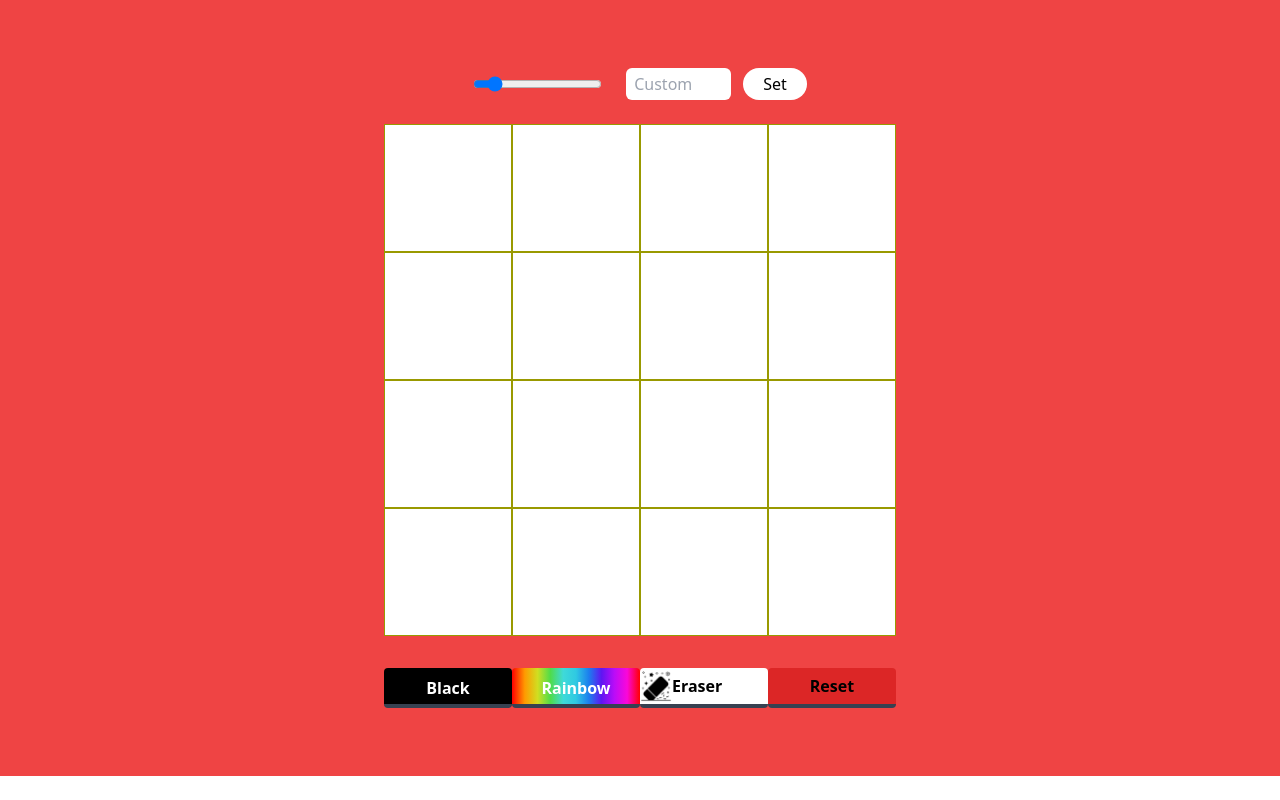
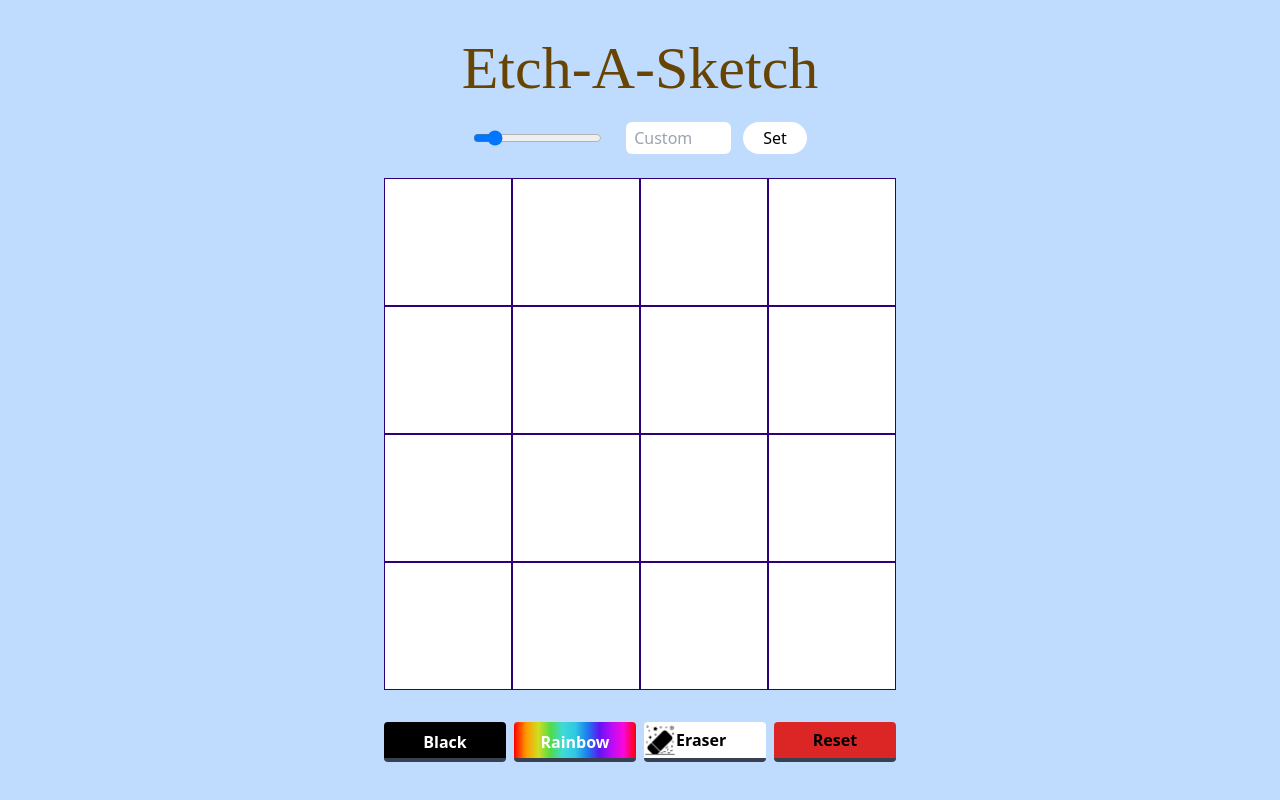
Before and after one commit to Complexlity/etch-a-sketch, a website: page index.html in a window 1280 px wide. Both pictures are taken after a click on the element "Reset". Drawn offline with Linux system fonts and the light colour scheme.

Commit message:
Add colors and header font

```diff
--- a/index.html
+++ b/index.html
@@ -9,7 +9,8 @@
     <script src="main.js" defer></script>
 </head>
 <body>
-    <div class="flex flex-col justify-center items-center bg-red-500 mx-auto w-full h-screen -mt-6 ">
+    <div class="flex flex-col justify-center items-center bg-blue-200 mx-auto w-full min-h-screen">
+      <h1 class="text-6xl">Etch-A-Sketch</h1>
         <div class="flex w-128 justify-center mx-auto space-x-6 my-6">
             <input
             type="range"
@@ -32,7 +33,7 @@
             </form>
         </div>
        <div id="sketch-box" class="flex flex-row flex-wrap bg-white min-w-128 w-128 border-1 border-black mx-auto aspect-square"></div>
-        <div class="option flex w-128 mx-auto justify-between mt-8">
+        <div class="option space-x-2 flex w-128 mx-auto justify-between mt-8">
             <div data-color='black' class="color | flex justify-center w-1/4 h-10 bg-black text-white font-bold py-2 border-b-4 border-gray-700 rounded cursor-pointer hover:bg-gray-800 hover:border-gray-500 hover:text-gray-200">Black</div>
             <div data-color='rainbow' class="color rainbow | w-1/4 h-10 flex justify-center text-white font-bold py-2 border-b-4 border-gray-700 rounded hover:opacity-90 hover:text-gray-200 cursor-pointer">Rainbow</div>
             <div data-color='white' class="color | flex items-center w-1/4 bg-white font-bold border-b-4 border-gray-700 rounded hover:bg-gray-200 cursor-pointer">
--- a/main.js
+++ b/main.js
@@ -14,11 +14,9 @@ defaults.addEventListener('change', getMultiplier)
 custom.addEventListener('submit', getMultiplier)
 
 colors.forEach((color) => {
-color.addEventListener('click',(e) => {
-    brushColor = e.target.dataset.color
+color.addEventListener('click',(e) => brushColor = e.target.dataset.color)
 })
-})
-// reset.addEventListener('click', resetSketch)
+reset.addEventListener('click', resetSketch)
 
 function setBoxes(multiplier) {
     sketch.innerHTML = ''
@@ -40,11 +38,11 @@ boxes.forEach(box => {
 
 function getMultiplier(e){
     multiplierValue = e.target.value
-    if(e.target.value == 0) multiplierValue = 1
     if(e.target.name == 'form'){
-    e.preventDefault()
-        multiplierValue = e.srcElement[0].value
+        e.preventDefault()
+        multiplierValue = Number(e.srcElement[0].value)
     }
+    if(multiplierValue == 0) multiplierValue = 1
     setBoxes(multiplierValue)
 
 }
@@ -70,3 +68,8 @@ function setColor(){
 function getRandColor(){
     return Math.floor(Math.random() * 256)
 }
+
+function resetSketch(){
+    const boxes = document.querySelectorAll('.box')
+    boxes.forEach(box => box.style.backgroundColor = 'white')
+}
```
Also changed, not shown: css/styles.css.
